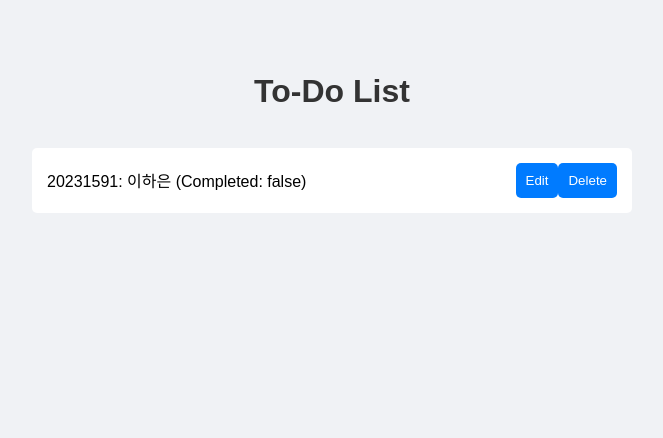
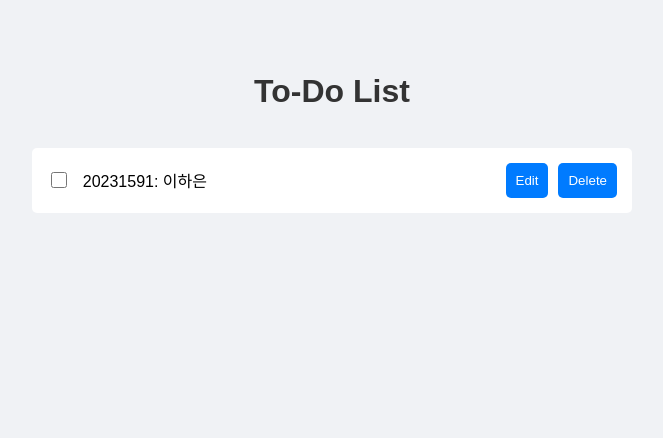
Before and after one commit to Hgray1591/FastApi-Todos, a FastAPI app: page / in a window 1280 px wide. Shown: the top 438 px of the page, without its empty margins (308-971 px from the left). Run offline with FastAPI, Linux system fonts and the light colour scheme.

Commit message:
complete 대체할 체크박스 추가 / 완료 여부 표시

```diff
--- a/templates/index.html
+++ b/templates/index.html
@@ -62,6 +62,21 @@
         overflow-y: auto;
         margin-bottom: 20px;
       }
+      .todo-item {
+        display: flex;
+        align-items: center;
+        justify-content: space-between;
+      }
+      .todo-checkbox {
+        width: 16px;
+        height: 16px;
+      }
+      .todo-content {
+        width: 400px;
+      }
+      .todo-actions button {
+        margin-left: 10px;
+      }
     </style>
   </head>
   <body>
@@ -88,9 +103,24 @@
         todos.forEach((todo) => {
           const li = document.createElement("li");
           li.className = "todo-item";
+
+          const checkbox = document.createElement("input");
+          checkbox.className = "todo-checkbox";
+          checkbox.type = "checkbox";
+          checkbox.checked = todo.completed;
+
+          checkbox.addEventListener("click", async () => {
+            await fetch(`/todos/${todo.id}`, {
+              method: "PUT",
+              headers: { "Content-Type": "application/json" },
+              body: JSON.stringify({ ...todo, completed: !todo.completed }),
+            });
+            fetchTodos();
+          });
+
           const contentDiv = document.createElement("div");
           contentDiv.className = "todo-content";
-          contentDiv.textContent = `${todo.title}: ${todo.description} (Completed: ${todo.completed})`;
+          contentDiv.textContent = `${todo.title}: ${todo.description}`;
 
           const actionsDiv = document.createElement("div");
           actionsDiv.className = "todo-actions";
@@ -106,6 +136,7 @@
           actionsDiv.appendChild(editButton);
           actionsDiv.appendChild(deleteButton);
 
+          li.appendChild(checkbox);
           li.appendChild(contentDiv);
           li.appendChild(actionsDiv);
 
```
